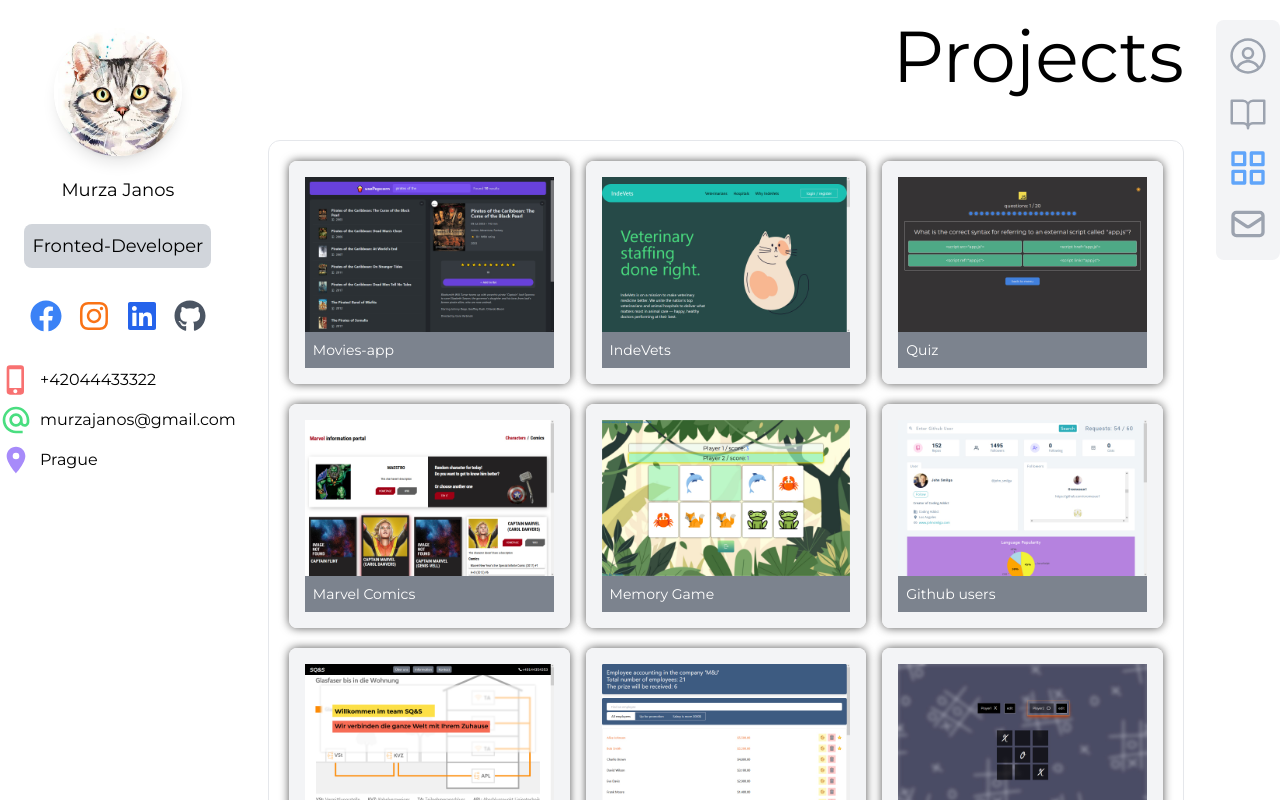
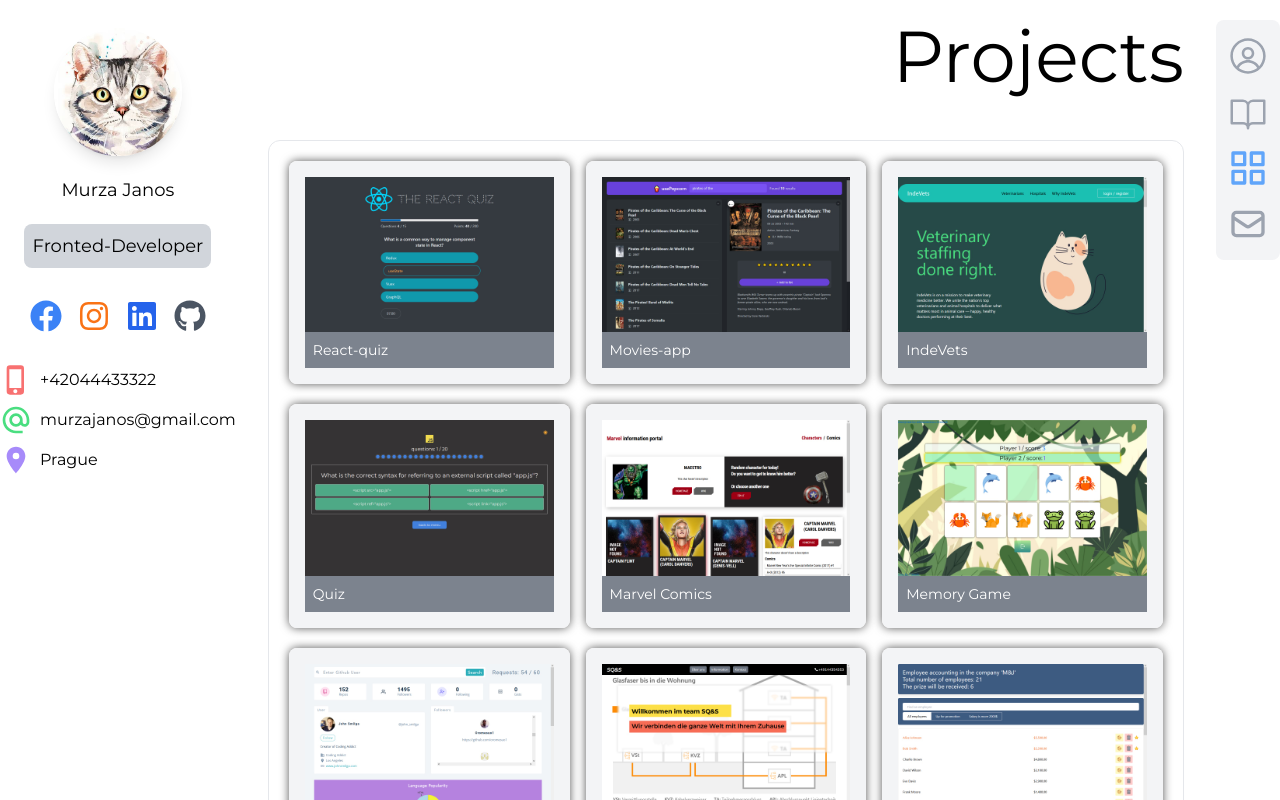
Before and after one commit to ioan-murchello/react-portfolio, a React (Vite) app: page /works in a window 1280 px wide. Built offline with nearby package versions, Linux system fonts and the light colour scheme.

Commit message:
added new project

```diff
--- a/src/datas/datas.js
+++ b/src/datas/datas.js
@@ -18,8 +18,14 @@ import employees from '../img/employees-manager.jpg'
 import quiz from '../img/quiz.jpg'
 import indevets from '../img/indevets.jpg'
 import movies from '../img/movies-app.jpg'
+import react_quiz from '../img//react-quiz.jpg'
 
 export const sites = [
+  {
+    name: 'React-quiz',
+    url: 'https://quiz-react-for-begginers.netlify.app/',
+    image: react_quiz,
+  },
   {
     name: 'Movies-app',
     url: 'https://search-movies-application.netlify.app/',
```
Also changed, not shown: src/img/react-quiz.jpg (added).
